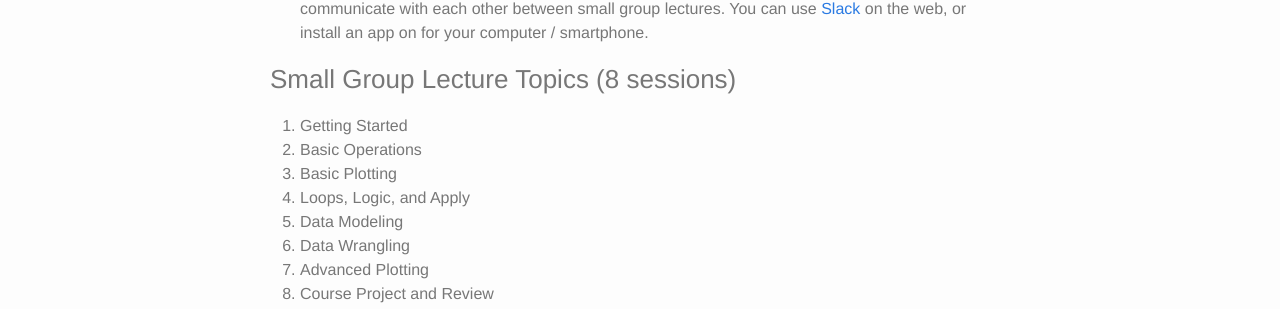
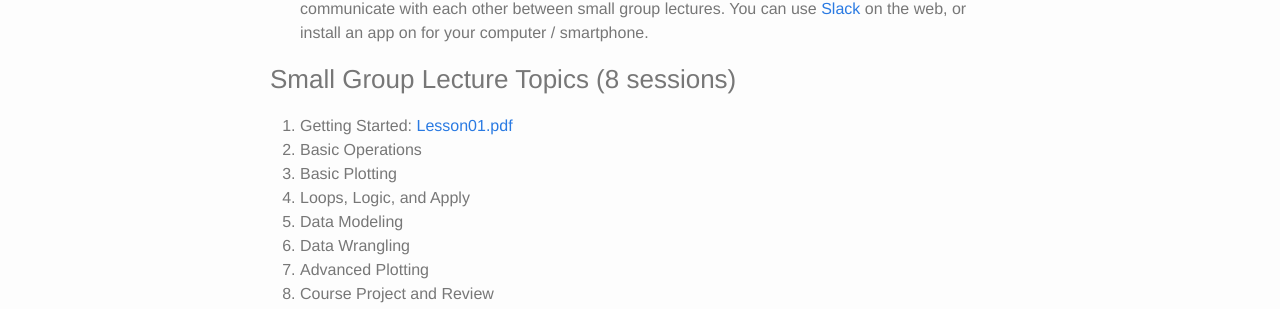
Before and after one commit to mauriziopaul/intro-to-R, a Jekyll site: the page built from overview.md, in a window 1280 px wide. Shown: the part 503-812 px from the top of the page. Built offline with Jekyll 4.4.1, drawn with Linux system fonts in a browser that asks for light colours.

Commit message:
pdf link

```diff
--- a/overview.md
+++ b/overview.md
@@ -21,7 +21,7 @@ The WordPress website for the HtLtC summer series can be found here:
 [installation]: http://mauriziopaul.github.io/intro-to-R/jekyll/2016/06/08/Installing-R-RStudio
 
 ### Small Group Lecture Topics (8 sessions)
-1. Getting Started
+1. Getting Started: [Lesson01.pdf](http://mauriziopaul.github.io/intro-to-R/lecturePDFs/Lesson01.pdf)
 2. Basic Operations
 3. Basic Plotting
 4. Loops, Logic, and Apply
```
